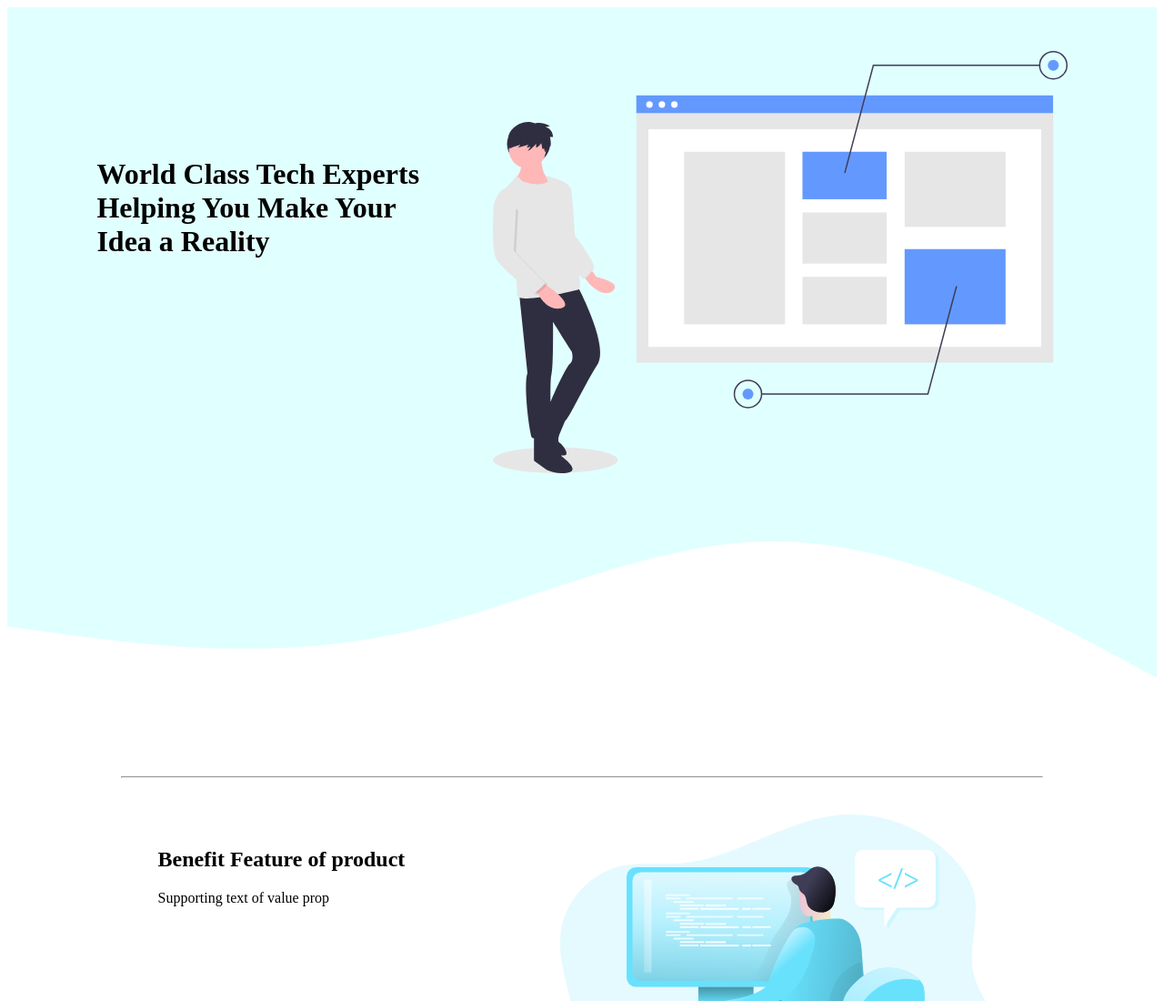
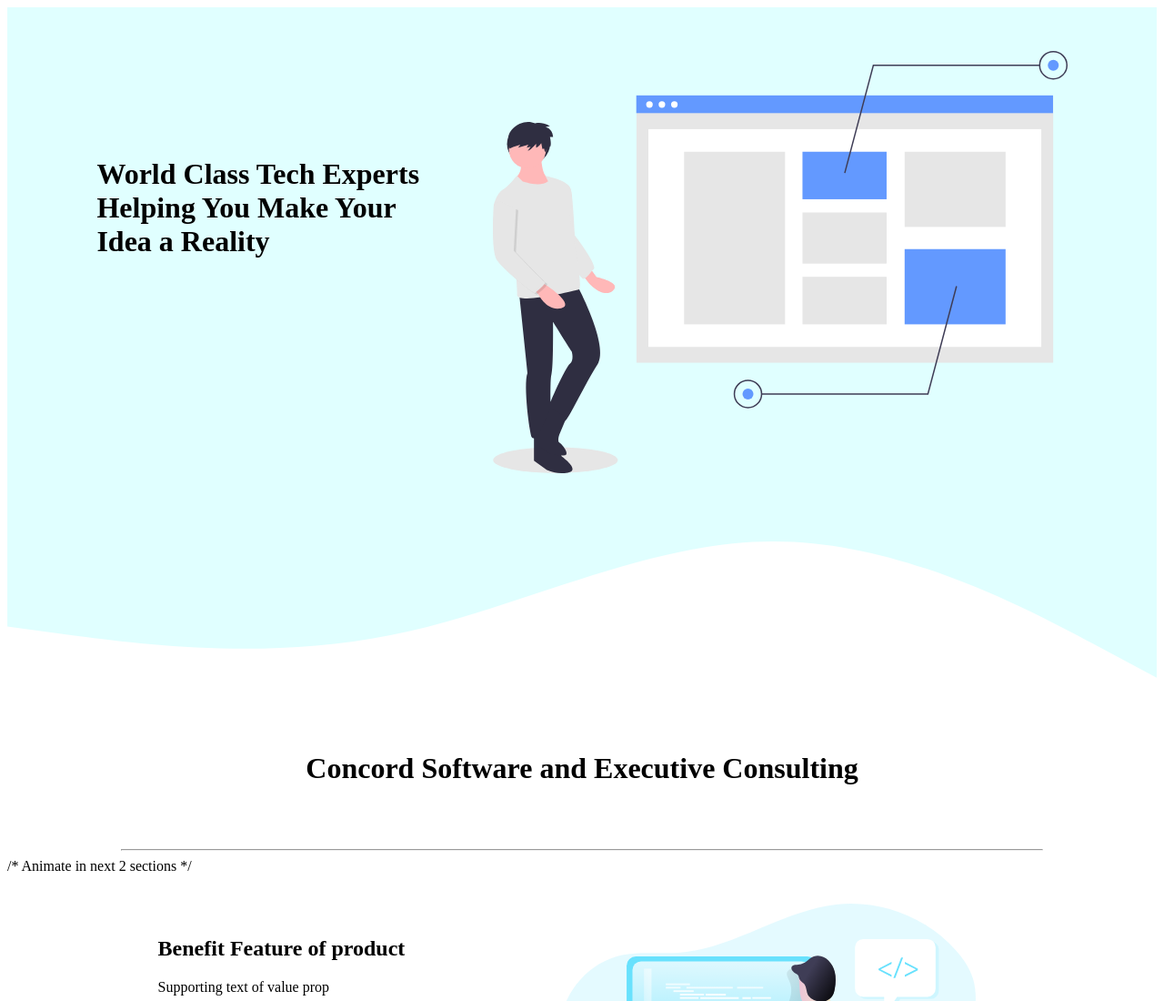
Before and after one commit to stakutis/gatsby-gql-concord-site, a Gatsby site: page /home in a window 1280 px wide. Shown: the top 1100 px of the page at 91% size. Built offline with nearby package versions, Linux system fonts and the light colour scheme; Gatsby itself is replaced by a stand-in of ours.

Commit message:
minor landing page update

```diff
--- a/src/components/LandingPage/home.module.css
+++ b/src/components/LandingPage/home.module.css
@@ -17,6 +17,10 @@
   background-position: center; /* Center the image */
   background-size: 100%;
   background-color: lightcyan;
+}
+
+.site_title {
+  text-align: center;
 }
 
 .value_prop {
--- a/src/components/LandingPage/index.js
+++ b/src/components/LandingPage/index.js
@@ -32,7 +32,9 @@
       <div className={styles.wave_bottom_hero}>
         <img src={image2} alt="" />
       </div>
+      <h1 className={styles.site_title}> Concord Software and Executive Consulting</h1>
       <hr className={styles.top_line} />
+      /* Animate in next 2 sections */
       <div className={`${styles.feature1} ${styles.flex_row}`}>
         <div className={styles.feature1_text}>
           <h2>Benefit Feature of product</h2>
```
